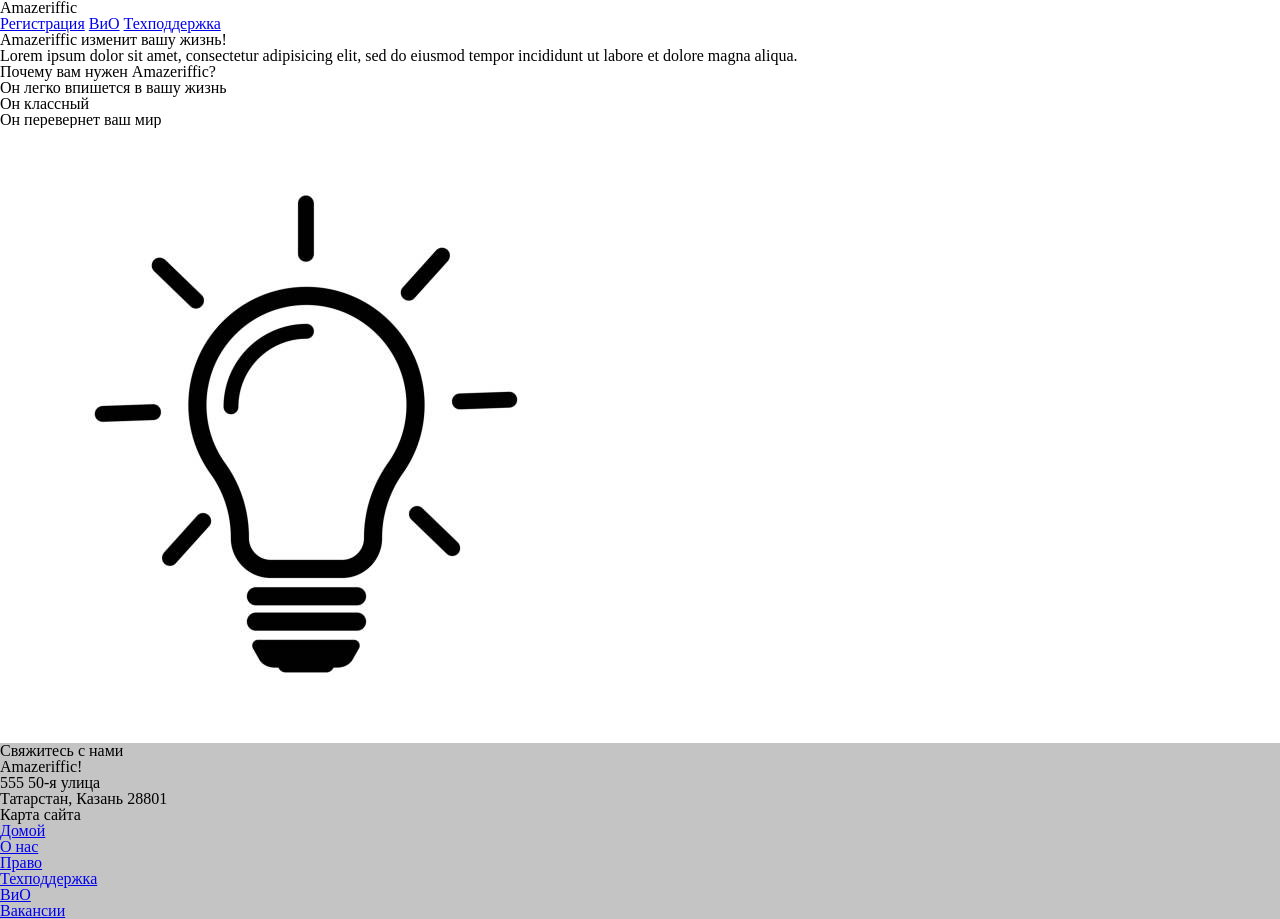
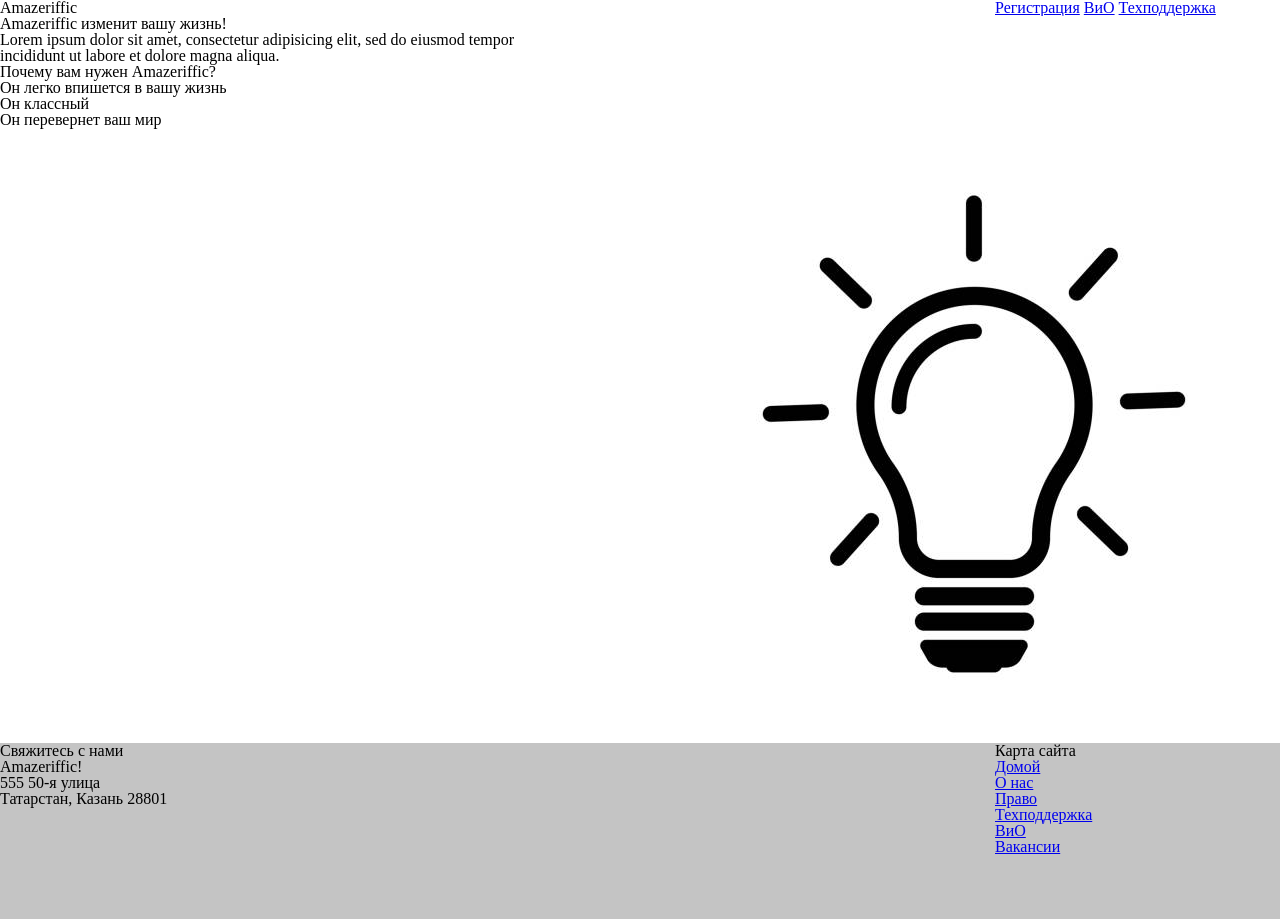
Before and after one commit to Alekseych4/webLabs, a plain HTML site: page index.html in a window 1280 px wide. After the commit the page ends 855 px from the top, so only its background shows below. Drawn offline with Linux system fonts and the light colour scheme.

Commit message:
divs adding

```diff
--- a/css/style.css
+++ b/css/style.css
@@ -6,12 +6,35 @@ main, header, footer {
 }
 header.container, main.container, footer.container {
 	width: 855px;
-	margin: auto;
+}
+.main-text-container{
+	width: 570px;
+}
+.img-lamp{
+	float: right;
+}
+.contact{
+	float: left;
+	width: 570px;
+}
+.sitemap{
+	float: right;
+	width: 285px;
+}
+header h1{
+	float: left;
+	width: 570px;
+}
+header nav {
+	float: right;
+	width: 285px;
 }
 
 header {
 	background: white;
+	overflow: auto;
 }
 main{
 	background: white;
+	overflow: auto;
 }
--- a/index.html
+++ b/index.html
@@ -17,6 +17,7 @@
 			</div>
 		</header>
 		<main>
+			<div class="main-text-container">
 				<h2>Amazeriffic изменит вашу жизнь!</h2>
 				<p>Lorem ipsum dolor sit amet, consectetur adipisicing elit, sed do eiusmod tempor
 					incididunt ut labore et dolore magna aliqua.</p>
@@ -26,7 +27,10 @@
 					<li>Он классный</li>
 					<li>Он перевернет ваш мир</li>
 				</ul>
+			</div>
+			<div class="img-lamp">
 				<img src="res/lightbulb.jpg" alt="Изображение лампочки">
+			</div>
 		</main>
 		<footer>
 			<div class="contact">
```
Lines whose indentation alone changed are shown as unchanged.
